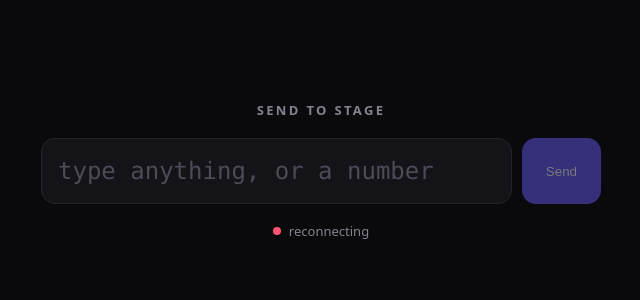
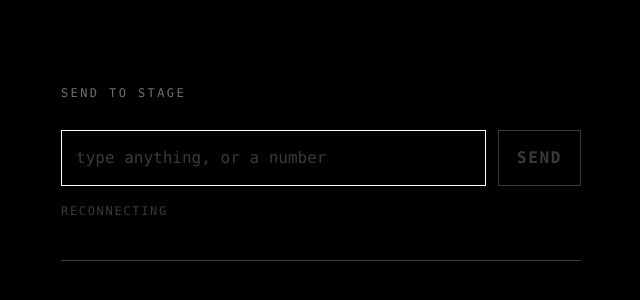
Before and after one commit to jj-disaster/td-send, a plain HTML site: page index.html in a window 1280 px wide. Shown: the part 220-520 px from the top of the page, without its empty margins (319-959 px from the left). Drawn offline with Linux system fonts and the light colour scheme.

Commit message:
Restyle to monochrome monospace
Black background, white text, one mono stack for the whole page. Square
corners, no accent color, no gradient. Connection state is now carried by
the status line's brightness rather than a colored dot.

```diff
--- a/index.html
+++ b/index.html
@@ -5,34 +5,35 @@
 <meta name="viewport" content="width=device-width,initial-scale=1,maximum-scale=1,user-scalable=no">
 <title>Send</title>
 <style>
-:root{color-scheme:dark;--bg:#0a0a0c;--fg:#f4f4f7;--dim:#83838f;--line:#24242c;--ok:#3ad98a;--err:#ff5470;--accent:#6c5cff}
-*{box-sizing:border-box;-webkit-tap-highlight-color:transparent}
-html,body{height:100%}
-body{margin:0;display:flex;flex-direction:column;gap:18px;align-items:center;justify-content:center;background:var(--bg);color:var(--fg);padding:24px;font:16px/1.45 ui-sans-serif,system-ui,-apple-system,"Segoe UI",Roboto,sans-serif}
-h1{margin:0;font-size:13px;font-weight:600;letter-spacing:.18em;text-transform:uppercase;color:var(--dim)}
-form{display:flex;gap:10px;width:100%;max-width:560px}
-input{flex:1;min-width:0;padding:18px 16px;border-radius:14px;border:1px solid var(--line);background:#131318;color:var(--fg);font:600 24px/1 ui-monospace,SFMono-Regular,Menlo,monospace}
-input::placeholder{color:#4c4c57;font-weight:400}
-input:focus{outline:2px solid var(--accent);outline-offset:-1px}
-button{padding:18px 24px;border:0;border-radius:14px;background:var(--accent);color:#fff;font:700 16px/1 inherit;cursor:pointer}
-button:disabled{opacity:.45}
-button:active:not(:disabled){transform:scale(.97)}
-#pill{display:flex;align-items:center;gap:8px;font-size:13px;color:var(--dim)}
-#dot{width:8px;height:8px;border-radius:50%;background:var(--err);transition:background .2s}
-#pill.up #dot{background:var(--ok)}
-#log{width:100%;max-width:560px;margin:0;padding:0;list-style:none;font:12px/1.7 ui-monospace,SFMono-Regular,Menlo,monospace;color:var(--dim);text-align:center}
-#log li{overflow:hidden;text-overflow:ellipsis;white-space:nowrap}
-#log b{color:var(--fg);font-weight:600}
+:root{color-scheme:dark;--bg:#000;--fg:#fff;--muted:#6f6f6f;--dim:#3a3a3a}
+*{box-sizing:border-box;margin:0;-webkit-appearance:none;appearance:none;-webkit-tap-highlight-color:transparent}
+body{min-height:100dvh;display:flex;align-items:center;justify-content:center;background:var(--bg);color:var(--fg);font:16px/1.5 ui-monospace,SFMono-Regular,Menlo,Consolas,monospace;padding:32px 24px}
+main{width:100%;max-width:520px}
+h1{font-size:12px;font-weight:400;letter-spacing:.2em;text-transform:uppercase;color:var(--muted);margin-bottom:28px}
+form{display:flex;gap:12px}
+input{flex:1;min-width:0;background:var(--bg);color:var(--fg);border:1px solid var(--fg);border-radius:0;padding:15px 14px;font:inherit;caret-color:var(--fg)}
+input::placeholder{color:var(--dim)}
+input:focus{outline:1px solid var(--fg);outline-offset:3px}
+button{background:var(--fg);color:var(--bg);border:1px solid var(--fg);border-radius:0;padding:15px 18px;font:inherit;font-weight:700;letter-spacing:.1em;text-transform:uppercase;cursor:pointer}
+button:disabled{background:var(--bg);color:var(--dim);border-color:var(--dim);cursor:not-allowed}
+button:not(:disabled):active{background:var(--bg);color:var(--fg)}
+#pill{margin-top:16px;font-size:12px;letter-spacing:.14em;text-transform:uppercase;color:var(--dim)}
+#pill.up{color:var(--fg)}
+#log{margin-top:40px;padding-top:16px;border-top:1px solid var(--dim);list-style:none;font-size:13px;color:var(--muted)}
+#log li{overflow:hidden;text-overflow:ellipsis;white-space:nowrap;padding:2px 0}
+#log b{font-weight:400;color:var(--fg)}
 </style>
 </head>
 <body>
-<h1>Send to stage</h1>
+<main>
+<h1>send to stage</h1>
 <form id="f" autocomplete="off">
 <input id="v" placeholder="type anything, or a number" inputmode="text" enterkeyhint="send" maxlength="120" required>
-<button id="send" type="submit">Send</button>
+<button id="send" type="submit">send</button>
 </form>
-<div id="pill"><span id="dot"></span><span id="txt">connecting</span></div>
+<p id="pill"><span id="txt">connecting</span></p>
 <ul id="log"></ul>
+</main>
 <script>
 (() => {
   const q = new URLSearchParams(location.search);
```
